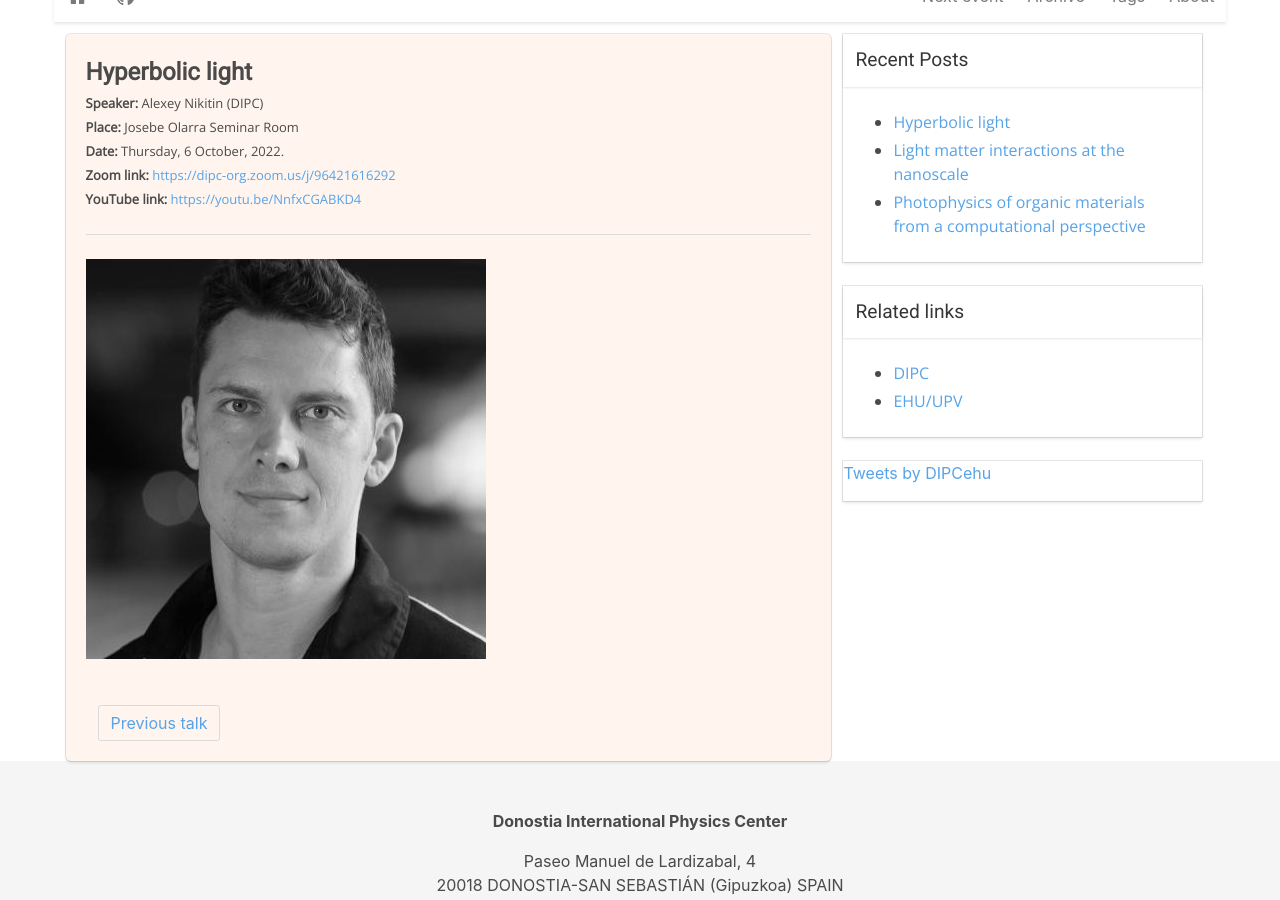
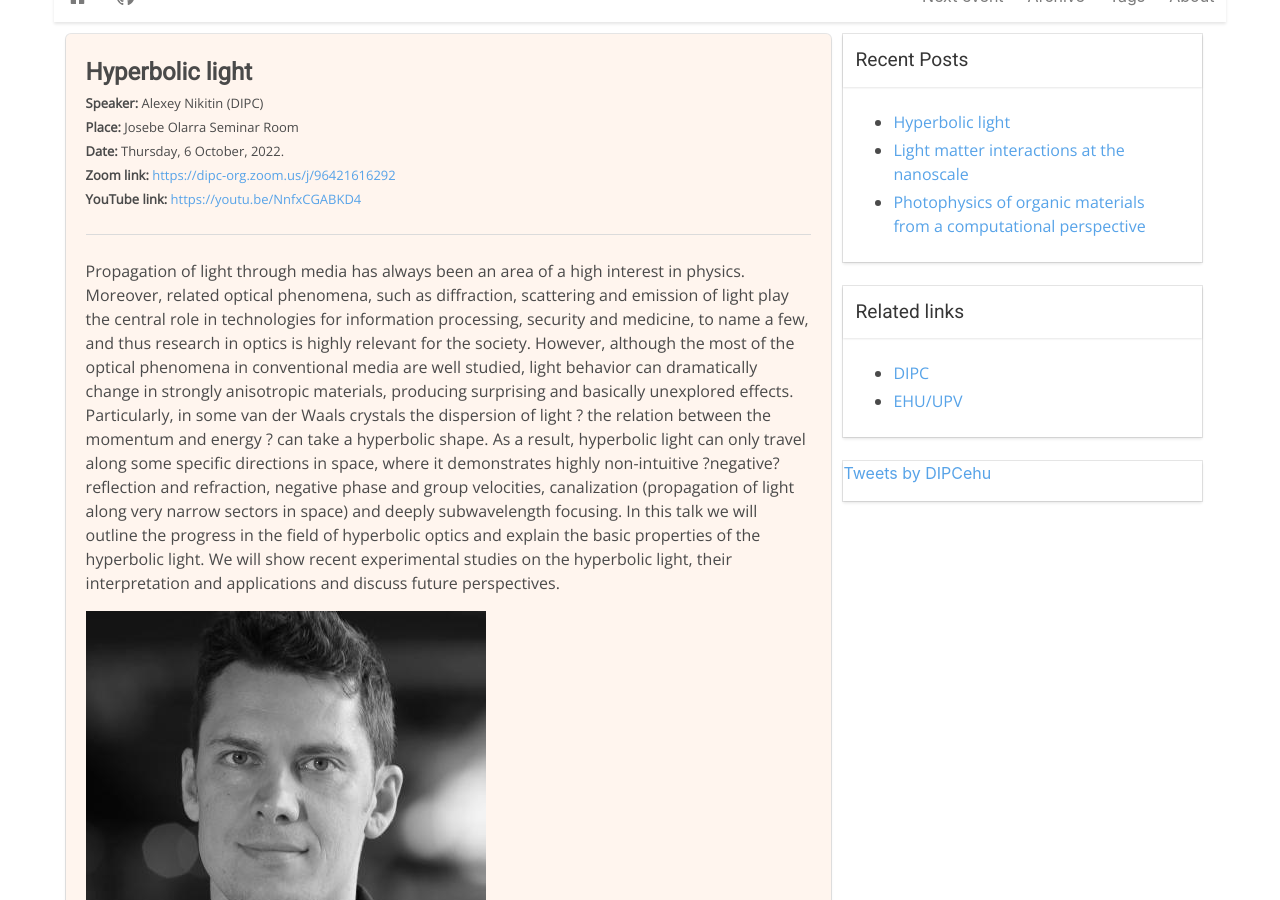
Before and after one commit to dipc-cc/community_seminars, a Jekyll site: the page built from _posts/2022-10-06-alexey.markdown, in a window 1280 px wide and 900 px high, scrolled down 279 px. Built offline with Jekyll 4.4.1, drawn with Linux system fonts in a browser that asks for light colours; comment, search, counter and statistics services are not loaded.

Commit message:
adds abstract

```diff
--- a/_posts/2022-10-06-alexey.markdown
+++ b/_posts/2022-10-06-alexey.markdown
@@ -10,4 +10,7 @@ tags: [quantum]
 group: 1
 ---
 
+Propagation of light through media has always been an area of a high interest in physics. Moreover, related optical phenomena, such as diffraction, scattering and emission of light play the central role in technologies for information processing, security and medicine, to name a few, and thus research in optics is highly relevant for the society. However, although the most of the optical phenomena in conventional media are well studied, light behavior can dramatically change in strongly anisotropic materials, producing surprising and basically unexplored effects. Particularly, in some van der Waals crystals the dispersion of light ? the relation between the momentum and energy ? can take a hyperbolic shape. As a result, hyperbolic light can only travel along some specific directions in space, where it demonstrates highly non-intuitive ?negative? reflection and refraction, negative phase and group velocities, canalization (propagation of light along very narrow sectors in space) and deeply subwavelength focusing. In this talk we will outline the progress in the field of hyperbolic optics and explain the basic properties of the hyperbolic light. We will show recent experimental studies on the hyperbolic light, their interpretation and applications and discuss future perspectives.
+
+
 ![Plot]({{ site.baseurl }}/assets/images/figs/alexey.jpeg)
```
